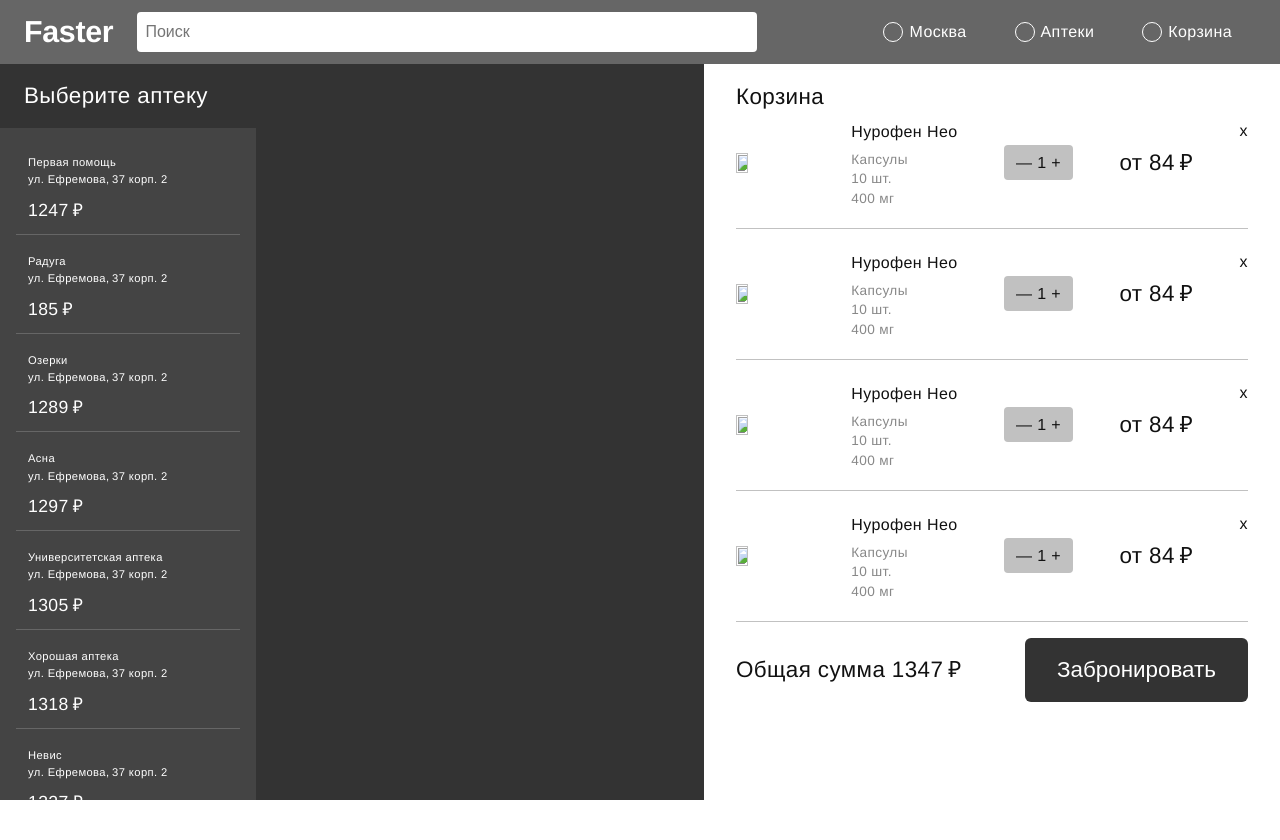
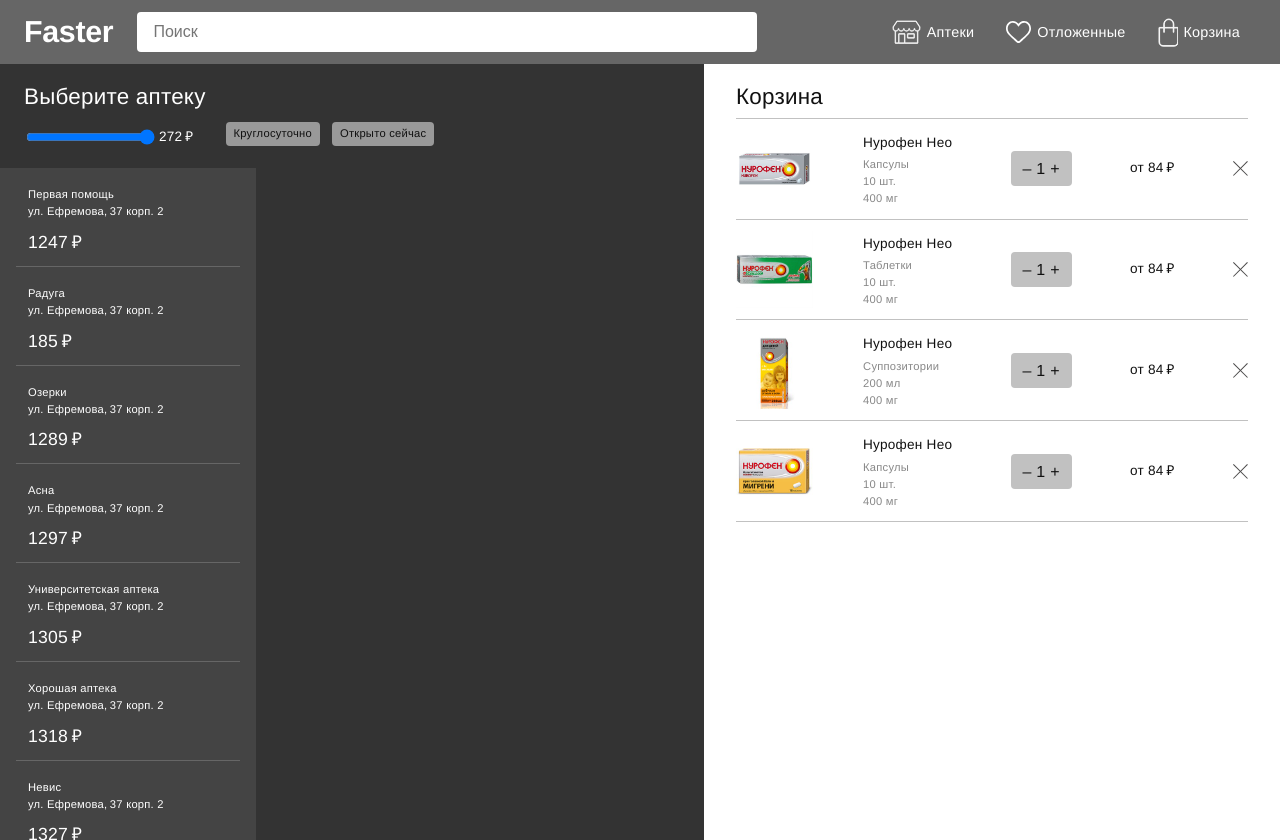
Before and after one commit to dimazhuravlev/Faster-prototype, a plain HTML site: page faster_bag.html in a window 1280 px wide. Before the commit the page ends 800 px from the top, so only its background shows below. Drawn offline with Linux system fonts and the light colour scheme.

Commit message:
Добавил корзину
Иконки в хедер, фильтры аптек тянутся

```diff
--- a/bag/faster_bag.html
+++ b/faster_bag.html
@@ -1,4 +1,8 @@
+<!DOCTYPE html>
+<html lang="ru">
 <head>
+    <meta charset="utf-8">
+    <title>Faster - корзина</title>
     <link href="style_bag.css" rel="stylesheet">
 </head>
 
@@ -7,9 +11,9 @@
     <span class="logo">Faster</span>
     <input class="search" type="text" name="search" placeholder="Поиск">
     <nav>
-      <span class="header_nav">Москва</span>
-      <span class="header_nav">Аптеки</span>
-      <span class="header_nav">Корзина</span>
+      <span class="header_nav nav_apteki">Аптеки</span>
+      <span class="header_nav nav_likes">Отложенные</span>
+      <span class="header_nav nav_bag">Корзина</span>
     </nav>
 
     <section class="header_apteka">
@@ -114,62 +118,58 @@
 
   <section class="bag">
     <h1>Корзина</h1>
+    <div class="line"></div>
 
     <div class="item_bag">
-      <img class="item_img" src="img/nurofen.jpg">
+      <img class="item_img" src="./img/nurofen.jpg">
       <div class="item_name">
-         <p class="item_title">Нурофен Нео</p>
+         <a href="./index.html"><p class="item_title">Нурофен Нео</p></a>
          <p class="item_description">Капсулы</p>
          <p class="item_description">10 шт.</p>
          <p class="item_description">400 мг</p>
       </div>
-      <div class="item_value">— 1 +</div>
+      <div class="item_value">– 1 +</div>
       <div class="item_price">от 84&thinsp;&#8381;</div>
-      <div class="item_delete">x</div>
+      <img class="item_delete" src="./img/close_icon.svg">
     </div>
 
     <div class="item_bag">
-      <img class="item_img" src="img/nurofen.jpg">
+      <img class="item_img" src="./img/nurofen_4.jpg">
       <div class="item_name">
-         <p class="item_title">Нурофен Нео</p>
+         <a href="./index.html"><p class="item_title">Нурофен Нео</p></a>
+         <p class="item_description">Таблетки</p>
+         <p class="item_description">10 шт.</p>
+         <p class="item_description">400 мг</p>
+      </div>
+      <div class="item_value">– 1 +</div>
+      <div class="item_price">от 84&thinsp;&#8381;</div>
+      <img class="item_delete" src="./img/close_icon.svg">
+    </div>
+
+    <div class="item_bag">
+      <img class="item_img" src="./img/nurofen_2.jpg">
+      <div class="item_name">
+         <a href="./index.html"><p class="item_title">Нурофен Нео</p></a>
+         <p class="item_description">Суппозитории</p>
+         <p class="item_description">200 мл</p>
+         <p class="item_description">400 мг</p>
+      </div>
+      <div class="item_value">– 1 +</div>
+      <div class="item_price">от 84&thinsp;&#8381;</div>
+      <img class="item_delete" src="./img/close_icon.svg">
+    </div>
+
+    <div class="item_bag">
+      <img class="item_img" src="./img/nurofen_3.jpg">
+      <div class="item_name">
+         <a href="./index.html"><p class="item_title">Нурофен Нео</p></a>
          <p class="item_description">Капсулы</p>
          <p class="item_description">10 шт.</p>
          <p class="item_description">400 мг</p>
       </div>
-      <div class="item_value">— 1 +</div>
+      <div class="item_value">– 1 +</div>
       <div class="item_price">от 84&thinsp;&#8381;</div>
-      <div class="item_delete">x</div>
-    </div>
-
-    <div class="item_bag">
-      <img class="item_img" src="img/nurofen.jpg">
-      <div class="item_name">
-         <p class="item_title">Нурофен Нео</p>
-         <p class="item_description">Капсулы</p>
-         <p class="item_description">10 шт.</p>
-         <p class="item_description">400 мг</p>
-      </div>
-      <div class="item_value">— 1 +</div>
-      <div class="item_price">от 84&thinsp;&#8381;</div>
-      <div class="item_delete">x</div>
-    </div>
-
-    <div class="item_bag">
-      <img class="item_img" src="img/nurofen.jpg">
-      <div class="item_name">
-         <p class="item_title">Нурофен Нео</p>
-         <p class="item_description">Капсулы</p>
-         <p class="item_description">10 шт.</p>
-         <p class="item_description">400 мг</p>
-      </div>
-      <div class="item_value">— 1 +</div>
-      <div class="item_price">от 84&thinsp;&#8381;</div>
-      <div class="item_delete">x</div>
-    </div>
-
-    <div class="total_price">
-      <h1>Общая сумма 1347&thinsp;&#8381;</h1>
-      <button class="btn" type="submit">Забронировать</button>
+      <img class="item_delete" src="./img/close_icon.svg">
     </div>
 
   </section>
@@ -177,9 +177,9 @@
 
   <section class="fixed_bar_mobile">
     <div class="product_price_fixed">
-      <h1>Сумма 1347&thinsp;&#8381;</h1>
-      <button class="btn_fix" type="submit">Забронировать</button>
+      <button class="btn_fix" type="submit">Выбрать аптеку</button>
     </div>
   </section>
 
 </body>
+</html>
--- a/style.css
+++ b/style.css
@@ -3,7 +3,7 @@ body {
   font-size: 1em;
   line-height: 1.5em;
   font-weight: 400;
-  letter-spacing: .025em;
+  letter-spacing: .015em;
   font-family: 'Helvetica', sans-serif;
   color: #111;
   -webkit-font-smoothing: antialiased;
@@ -66,7 +66,7 @@ header {
   left: 45%;
   width: 20%; /*ширина блока аптек*/
   overflow-y: scroll;
-  padding: 8px 16px 16px 16px;
+  padding: 0px 16px;
   box-sizing: border-box;
 }
 
@@ -122,15 +122,15 @@ header {
 
 .header_apteka_filter {
   display: block;
-	font-size: .85em;
+  font-size: .7em;
   background-color: #999;
   border-radius: 4px;
   text-align: center;
   vertical-align: middle;
-	padding: 4px 12px;
+  padding: 4px 8px;
   box-sizing: border-box;
-	height: 28px;
-	margin-right: 16px;
+  height: 24px;
+  margin-right: 12px;
   cursor: pointer;
 }
 
@@ -160,7 +160,7 @@ header {
 
 .logo {
   display: block;
-  margin: auto 24px;
+  margin: auto 8px auto 24px;
   font-size: 1.9em;
   font-weight: bold;
   line-height: 1.9em;
@@ -171,6 +171,7 @@ header {
 .search {
   display: block;
   margin-right: 24px;
+  margin-left: 16px;
   border: none;
   border-radius: 4px;
   background-color: #fff;
@@ -191,18 +192,43 @@ nav {
 .header_nav {
   display: flex;
   align-items: center;
-  margin: 24px;
+  margin: 16px;
   color: #fff;
   cursor: pointer;
+  font-size: .9em;
+  line-height: 1em;
 }
 
-.header_nav::before {
+.nav_apteki::before {
   content: "";
+  background-image: url('./img/apteka_icon.svg');
+  background-repeat: no-repeat;
+  background-size: cover;
   display: block;
-  width: 18px;
-  height: 18px;
-  border-radius: 50%;
-  border: 1px solid #fff;
+  width: 29px;
+  height: 24px;
+  margin-right: 6px;
+}
+
+.nav_likes::before {
+  content: "";
+  background-image: url('./img/like_icon.svg');
+  background-repeat: no-repeat;
+  background-size: cover;
+  display: block;
+  width: 25px;
+  height: 22px;
+  margin-right: 6px;
+}
+
+.nav_bag::before {
+  content: "";
+  background-image: url('./img/bag_icon.svg');
+  background-repeat: no-repeat;
+  background-size: cover;
+  display: block;
+  width: 20px;
+  height: 29px;
   margin-right: 6px;
 }
 
@@ -255,6 +281,10 @@ p {
   line-height: 1.4;
   margin-top: 0px;
   margin-bottom: 6px;
+}
+
+a {
+  text-decoration: none;
 }
 
 .change_title {
@@ -490,7 +520,26 @@ tr {
 
 
 
+@media only screen and (max-width: 1440px) {
+    .header_apteka {flex-direction: column;
+                    align-items: flex-start;
+                    height: 104px;}
+    .list, .map {top: 168px;}
+    .apteka_name {font-size: .7em;}
+    .apteka_address {font-size: .7em;}
+    .apteka_price {font-size: 1.1em;}
+    .apteka_balance {font-size: .7em;}
+    .product_header {flex-direction: column;}
+    .product_title {width: 100%;}
+    .product_image {width: 100%; margin-bottom: 24px; order: -1;}
+    h1 {font-size: 1.4em;}
+    h2 {font-size: 1em;}
+    td {font-size: .85em;}
+}
 
+@media only screen and (max-width: 1240px) {
+  .card_preview {width: 180px; height: 280px;}
+}
 
 @media only screen and (max-width: 1024px) {
 	.product {width: 100%; padding: 16px 16px;}
@@ -498,7 +547,7 @@ tr {
     .list {display: none;}
     .map {display: none;}
     .header_apteka {display: none;}
-    .header_nav {display: none;}
+    .nav_apteki, .nav_likes {display: none;}
     .hidden_apteki {display: flex; margin-bottom: 56px; }
     .hidden_title_apteki {display: inline;}
     .product_price {display: none;}
@@ -520,26 +569,6 @@ tr {
     .product .show_more:last-child {margin-bottom: 72px;}
 }
 
-@media only screen and (max-width: 1370px) {
-	  .apteka_name {font-size: .7em;}
-    .apteka_address {font-size: .7em;}
-    .apteka_price {font-size: 1.1em;}
-    .apteka_balance {font-size: .7em;}
-    .product_header {flex-direction: column;}
-    .product_title {width: 100%;}
-    .product_image {width: 100%; margin-bottom: 24px; order: -1;}
-    h1 {font-size: 1.4em;}
-	  h2 {font-size: 1em;}
-	  td {font-size: .85em;}
+@media only screen and (max-width: 500px) {
+  .logo {display: none;}
 }
-
-@media only screen and (max-width: 1240px) {
-	.card_preview {width: 180px; height: 280px;}
-}
-
-@media only screen and (max-width: 1520px) {
-     .header_apteka_filter {display: none;}
-     .header_apteka_slider {display: none;}
-     .slider_value {display: none;}
-     .slider_ruble {display: none;}
-}
--- a/bag/style_bag.css
+++ b/style_bag.css
@@ -3,9 +3,10 @@ body {
   font-size: 1em;
   line-height: 1.5em;
   font-weight: 400;
-  letter-spacing: .025em;
+  letter-spacing: .015em;
   font-family: 'Helvetica', sans-serif;
   color: #111;
+  -webkit-font-smoothing: antialiased;
 }
 
 header {
@@ -27,7 +28,7 @@ header {
   left: 0px;
   width: 20%; /*ширина блока аптек*/
   overflow-y: scroll;
-  padding: 8px 16px 16px 16px;
+  padding: 0px 16px;
   box-sizing: border-box;
 }
 
@@ -83,15 +84,15 @@ header {
 
 .header_apteka_filter {
 	display: block;
-	font-size: .85em;
+	font-size: .7em;
 	background-color: #999;
 	border-radius: 4px;
 	text-align: center;
 	vertical-align: middle;
-	padding: 4px 12px;
+	padding: 4px 8px;
 	box-sizing: border-box;
-	height: 28px;
-	margin-right: 16px;
+	height: 24px;
+	margin-right: 12px;
 	cursor: pointer;
 }
 
@@ -121,7 +122,7 @@ header {
 
 .logo {
   display: block;
-  margin: auto 24px;
+  margin: auto 8px auto 24px;
   font-size: 1.9em;
   font-weight: bold;
   line-height: 1.9em;
@@ -132,12 +133,15 @@ header {
 .search {
   display: block;
   margin-right: 24px;
+  margin-left: 16px;
   border: none;
   border-radius: 4px;
   background-color: #fff;
   height: 40px;
   width: 620px;
   padding: 8px;
+  padding-left: 16px;
+  box-sizing: border-box;
   font-size: inherit;
 }
 
@@ -150,18 +154,43 @@ nav {
 .header_nav {
   display: flex;
   align-items: center;
-  margin: 24px;
+  margin: 16px;
   color: #fff;
   cursor: pointer;
+  font-size: .9em;
+  line-height: 1em;
 }
 
-.header_nav::before {
+.nav_apteki::before {
   content: "";
+  background-image: url('./img/apteka_icon.svg');
+  background-repeat: no-repeat;
+  background-size: cover;
   display: block;
-  width: 18px;
-  height: 18px;
-  border-radius: 50%;
-  border: 1px solid #fff;
+  width: 29px;
+  height: 24px;
+  margin-right: 6px;
+}
+
+.nav_likes::before {
+  content: "";
+  background-image: url('./img/like_icon.svg');
+  background-repeat: no-repeat;
+  background-size: cover;
+  display: block;
+  width: 25px;
+  height: 22px;
+  margin-right: 6px;
+}
+
+.nav_bag::before {
+  content: "";
+  background-image: url('./img/bag_icon.svg');
+  background-repeat: no-repeat;
+  background-size: cover;
+  display: block;
+  width: 20px;
+  height: 29px;
   margin-right: 6px;
 }
 
@@ -192,6 +221,7 @@ h1 {
   line-height: 1.5em;
   font-weight: 400;
   margin: 0px;
+  margin-right: 8px;
 }
 
 h2 {
@@ -221,7 +251,6 @@ p {
   background-color: #333;
   font-size: 1.4em;
   color: #fff;
-  margin-left: 24px;
   cursor: pointer;
 }
 
@@ -268,9 +297,9 @@ p {
   flex-wrap: wrap;
   justify-content: space-between;
   align-items: center;
-  margin-bottom: 16px;
+  margin-bottom: 8px;
   border-bottom: 1px solid #C1C1C1;
-  padding-bottom: 16px;
+  padding-bottom: 8px;
   box-sizing: border-box;
 }
 
@@ -278,6 +307,11 @@ p {
   display: block;
   width: 15%;
   margin-right: 16px;
+}
+
+a {
+  color: #111;
+  text-decoration: none;
 }
 
 .item_name {
@@ -307,33 +341,54 @@ p {
 }
 
 .item_price {
-  font-size: 1.4em;
-  line-height: 1.3em;
+  font-size: 1.2em;
+  line-height: 1.1em;
   margin-right: 24px;
 }
 
-.item_delete {
-  font-size: 1em;
-  line-height: 1.2em;
-  margin-bottom: 64px;
-}
-
-.total_price {
+.price_block {
   display: flex;
   flex-wrap: wrap;
   justify-content: space-between;
   align-items: center;
 }
 
+.price_description {
+  margin-bottom: -4px;
+  font-size: .85em;
+}
+
+.line {
+  width: 100%;
+  border-bottom: 1px solid #C1C1C1;
+  margin-top: 4px;
+  margin-bottom: 8px;
+}
 
 
 
+@media only screen and (max-width: 1440px) {
+    .header_apteka {flex-direction: column;
+                    align-items: flex-start;
+                    height: 104px;}
+    .list, .map {top: 168px;}
+    .apteka_name {font-size: .7em;}
+    .apteka_address {font-size: .7em;}
+    .apteka_price {font-size: 1.1em;}
+    .item_title {font-size: .85em;
+                 margin-bottom: 8px;}
+    .item_description {font-size: .7em;}
+    .item_price {font-size: .85em;}
+    h1 {font-size: 1.4em;}
+    h2 {font-size: 1em;}
+    td {font-size: .85em;}
+}
 
 @media only screen and (max-width: 1024px) {
     .list {display: none;}
     .map {display: none;}
     .header_apteka {display: none;}
-    .header_nav {display: none;}
+    .nav_apteki, .nav_likes {display: none;}
     .hidden_apteki {display: flex; margin-bottom: 56px; }
     .hidden_title_apteki {display: inline;}
     .fixed_bar_mobile {display: block;
@@ -348,23 +403,27 @@ p {
     .product_price_fixed {
                        display: flex;
                        flex-wrap: wrap;
-                       justify-content: space-between;
+                       justify-content: flex-end;
                        align-items: center;
                        margin: auto 16px;}
+    .bag {left: 0px;
+          width: 100%;
+          padding: 16px;}
+    .item_title {font-size: 1em;
+                 margin-bottom: 12px;}
+    .item_description {font-size: .85em;}
+    .item_price {font-size: 1.2em;}
 }
 
-@media only screen and (max-width: 1370px) {
-	  .apteka_name {font-size: .7em;}
-    .apteka_address {font-size: .7em;}
-    .apteka_price {font-size: 1.1em;}
-    h1 {font-size: 1.4em;}
-	  h2 {font-size: 1em;}
-	  td {font-size: .85em;}
+@media only screen and (max-width: 768px) {
+    .item_title {font-size: .85em;
+                 margin-bottom: 8px;}
+    .item_description {font-size: .7em;}
+    .item_price {font-size: .85em;}
+    .item_value {font-size: .85em;}
+    .item_name {max-width: 100px;}
 }
 
-@media only screen and (max-width: 1520px) {
-     .header_apteka_filter {display: none;}
-     .header_apteka_slider {display: none;}
-     .slider_value {display: none;}
-     .slider_ruble {display: none;}
+@media only screen and (max-width: 500px) {
+  .logo {display: none;}
 }
```
Also changed, not shown: index.html (+3 -3 lines), img/apteka_icon.svg (added), img/bag_icon.svg (added), img/close_icon.svg (added), img/like_icon.svg (added), 3 other files. Lines whose indentation alone changed are shown as unchanged.
